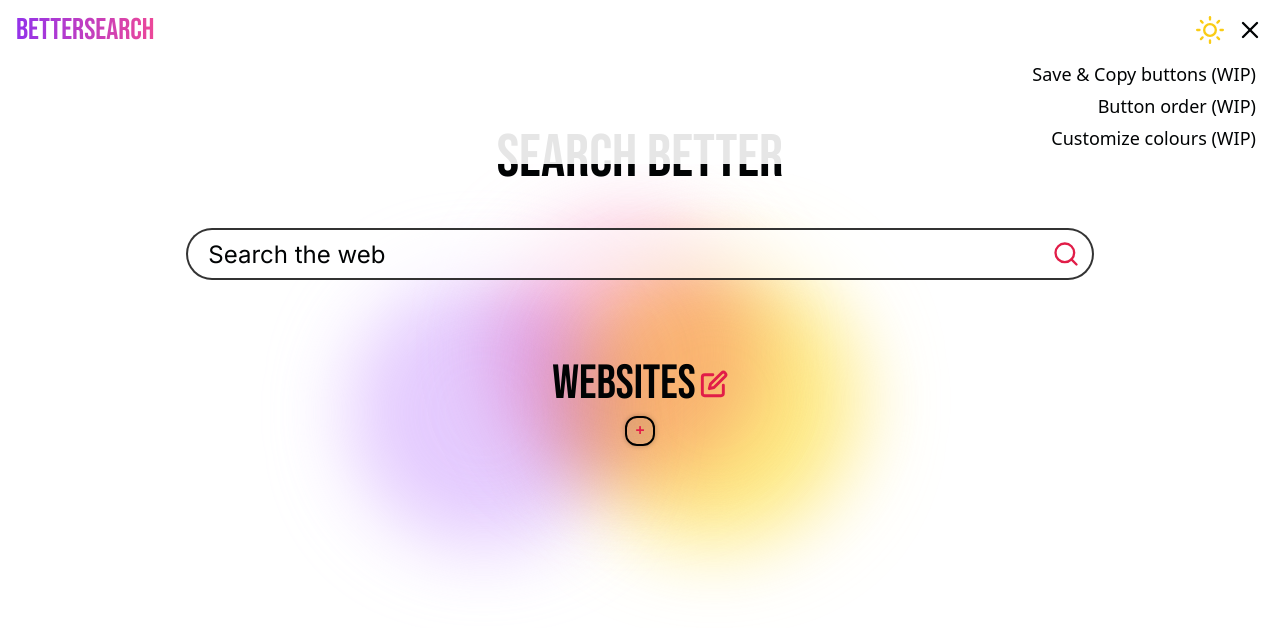
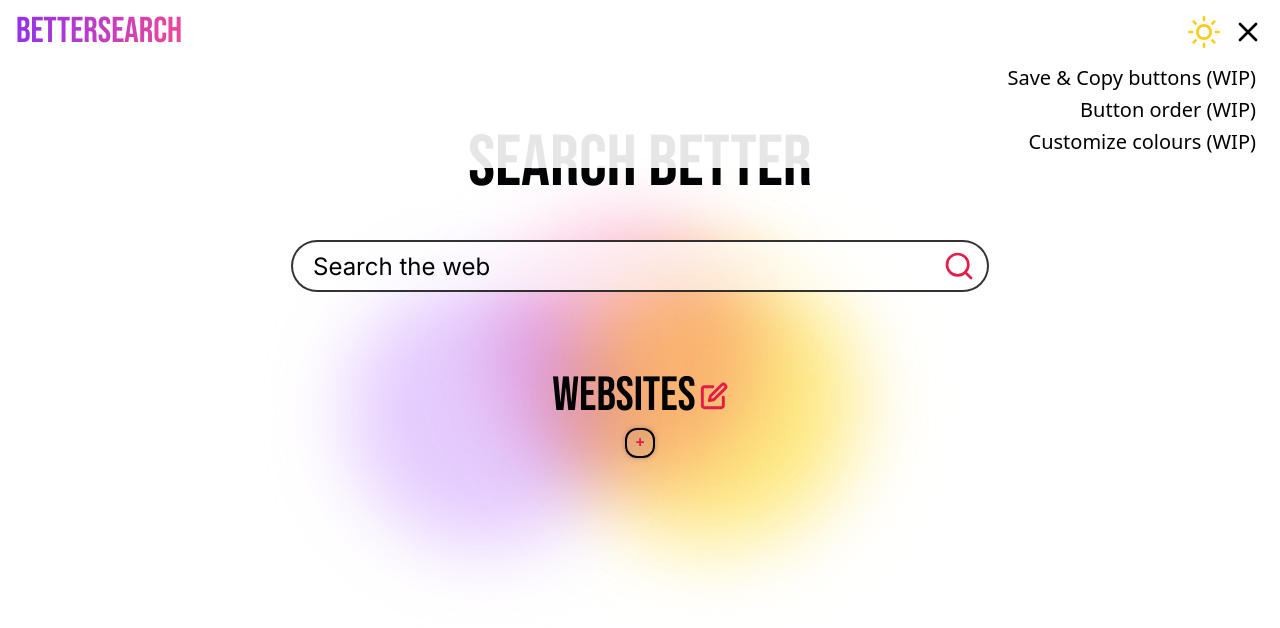
Before and after one commit to ajvejko/Bettersearch, a Vue app: page / in a window 1280 px wide. Both pictures are taken after a click on the button 1250 px from the left and 30 px from the top of the page. Shown: the top 628 px of the page. Built offline with nearby package versions, Linux system fonts and the light colour scheme.

Commit message:
finished respositivity for inital progress

```diff
--- a/src/components/Background.vue
+++ b/src/components/Background.vue
@@ -2,16 +2,16 @@
 <template>
   <!-- Background -->
   <div
-    class="absolute top-0 -z-10 flex h-screen w-screen items-center justify-center bg-background"
+    class="bg-background absolute top-0 -z-10 flex h-screen w-screen items-center justify-center"
   >
     <div
-      class="animate-blob absolute right-[33%] h-72 w-72 rounded-full bg-yellow-300 opacity-70 mix-blend-multiply blur-2xl filter"
+      class="absolute right-[33%] h-72 w-72 animate-blob rounded-full bg-yellow-300 opacity-70 mix-blend-multiply blur-2xl filter"
     ></div>
     <div
-      class="animation-delay-4000 animate-blob absolute top-1/4 h-72 w-72 rounded-full bg-pink-300 opacity-70 mix-blend-multiply blur-2xl filter"
+      class="animation-delay-4000 absolute top-1/4 h-72 w-72 animate-blob rounded-full bg-pink-300 opacity-70 mix-blend-multiply blur-2xl filter"
     ></div>
     <div
-      class="animation-delay-2000 animate-blob absolute right-[50%] h-72 w-72 rounded-full bg-purple-300 opacity-70 mix-blend-multiply blur-2xl filter"
+      class="animation-delay-2000 absolute right-[50%] h-72 w-72 animate-blob rounded-full bg-purple-300 opacity-70 mix-blend-multiply blur-2xl filter"
     ></div>
   </div>
 </template>
--- a/src/components/MainPage.vue
+++ b/src/components/MainPage.vue
@@ -5,7 +5,7 @@ import WebTable from "./WebTable.vue";
 
 <template>
   <h1
-    class="mt-32 text-center font-bebas text-5xl md:text-6xl text-textLight focus:shadow-[0_0px_11px_rgba(0,0,0,0.25)] dark:text-textDark"
+    class="mt-32 text-center font-bebas text-5xl md:text-6xl lg:text-7xl text-textLight focus:shadow-[0_0px_11px_rgba(0,0,0,0.25)] dark:text-textDark"
   >
     Search Better
   </h1>
--- a/src/components/Navbar.vue
+++ b/src/components/Navbar.vue
@@ -19,7 +19,7 @@ onClickOutside(navbar, () => (show.value = false));
       >
         <a
           href="#home"
-          class="bg-gradient-to-r from-purple-600 to-pink-500 bg-clip-text font-bebas text-2xl text-textLight text-transparent md:text-3xl"
+          class="bg-gradient-to-r from-purple-600 to-pink-500 bg-clip-text font-bebas text-2xl text-textLight text-transparent md:text-3xl lg:text-4xl"
           >BetterSearch</a
         >
 
@@ -37,7 +37,7 @@ onClickOutside(navbar, () => (show.value = false));
                 stroke-width="2"
                 stroke-linecap="round"
                 stroke-linejoin="round"
-                class="h-6 w-6 stroke-blue-500 hover:stroke-blue-700 md:h-7 md:w-7"
+                class="h-6 w-6 stroke-blue-500 hover:stroke-blue-700 md:h-7 md:w-7 lg:h-8 lg:w-8"
               >
                 <path
                   d="M21 12.79A9 9 0 1 1 11.21 3 7 7 0 0 0 21 12.79z"
@@ -52,7 +52,7 @@ onClickOutside(navbar, () => (show.value = false));
                 stroke-width="2"
                 stroke-linecap="round"
                 stroke-linejoin="round"
-                class="h-6 w-6 stroke-yellow-400 hover:stroke-yellow-500 md:h-7 md:w-7"
+                class="h-6 w-6 stroke-yellow-400 hover:stroke-yellow-500 md:h-7 md:w-7 lg:h-8 lg:w-8"
               >
                 <circle cx="12" cy="12" r="5"></circle>
                 <line x1="12" y1="1" x2="12" y2="3"></line>
@@ -67,10 +67,7 @@ onClickOutside(navbar, () => (show.value = false));
             </Transition>
           </button>
           <!-- Navigation menu button -->
-          <button
-            @click="show = !show"
-            class="text-xl dark:text-textDark md:text-2xl"
-          >
+          <button @click="show = !show" class="dark:text-textDark">
             <!-- Hamburger menu icon -->
             <svg
               v-if="!show"
@@ -80,7 +77,7 @@ onClickOutside(navbar, () => (show.value = false));
               stroke-width="2"
               stroke-linecap="round"
               stroke-linejoin="round"
-              class="h-6 w-6 stroke-textLight dark:stroke-textDark md:h-7 md:w-7"
+              class="h-6 w-6 stroke-textLight dark:stroke-textDark md:h-7 md:w-7 lg:h-8 lg:w-8"
             >
               <line x1="21" y1="10" x2="7" y2="10"></line>
               <line x1="21" y1="6" x2="3" y2="6"></line>
@@ -96,7 +93,7 @@ onClickOutside(navbar, () => (show.value = false));
               stroke-width="2"
               stroke-linecap="round"
               stroke-linejoin="round"
-              class="h-6 w-6 stroke-textLight dark:stroke-textDark md:h-7 md:w-7"
+              class="h-6 w-6 stroke-textLight dark:stroke-textDark md:h-7 md:w-7 lg:h-8 lg:w-8"
             >
               <line x1="18" y1="6" x2="6" y2="18"></line>
               <line x1="6" y1="6" x2="18" y2="18"></line>
@@ -114,7 +111,7 @@ onClickOutside(navbar, () => (show.value = false));
             <a
               @click="show = !show"
               href="#about"
-              class="text-textLight hover:underline md:text-lg dark:text-textDark"
+              class="text-textLight hover:underline dark:text-textDark md:text-lg lg:text-xl"
               >Save & Copy buttons (WIP)</a
             >
           </span>
@@ -122,7 +119,7 @@ onClickOutside(navbar, () => (show.value = false));
             <a
               @click="show = !show"
               href="#projects"
-              class="text-textLight hover:underline md:text-lg dark:text-textDark"
+              class="text-textLight hover:underline dark:text-textDark md:text-lg lg:text-xl"
               >Button order (WIP)</a
             >
           </span>
@@ -130,7 +127,7 @@ onClickOutside(navbar, () => (show.value = false));
             <a
               @click="show = !show"
               href="#contact"
-              class="text-textLight hover:underline md:text-lg dark:text-textDark"
+              class="text-textLight hover:underline dark:text-textDark md:text-lg lg:text-xl"
               >Customize colours (WIP)</a
             >
           </span>
--- a/src/components/SearchBar.vue
+++ b/src/components/SearchBar.vue
@@ -33,7 +33,7 @@ const search = (): void => {
       ref="searchInput"
       @keyup.enter="search"
       placeholder="Search the web"
-      class="input-search w-2/3 rounded-l-full border-2 border-r-0 border-black/80 bg-white/60 px-5 py-2 text-xl text-textLight outline-none placeholder:font-inter placeholder:text-textLight focus:bg-white/90 dark:border-white/50 dark:bg-black/50 dark:text-textDark dark:placeholder:text-textDark dark:focus:bg-black/70 md:text-2xl"
+      class="input-search w-2/3 max-w-3xl lg:w-1/2 rounded-l-full border-2 border-r-0 border-black/80 bg-white/60 px-5 py-2 text-xl text-textLight outline-none placeholder:font-inter placeholder:text-textLight focus:bg-white/90 dark:border-white/50 dark:bg-black/50 dark:text-textDark dark:placeholder:text-textDark dark:focus:bg-black/70 md:text-2xl"
     />
     <button
       class="search-button items-center rounded-r-full border-y-2 border-r-2 border-black/80 bg-white/60 px-3 dark:border-white/50 dark:bg-black/50"
@@ -45,7 +45,7 @@ const search = (): void => {
         stroke-width="2"
         stroke-linecap="round"
         stroke-linejoin="round"
-        class="h-6 w-6 stroke-primary md:h-7 md:w-7"
+        class="h-6 w-6 stroke-primary md:h-7 md:w-7 lg:h-8 lg:w-8"
       >
         <circle cx="11" cy="11" r="8"></circle>
         <line x1="21" y1="21" x2="16.65" y2="16.65"></line>
--- a/src/components/WebButton.vue
+++ b/src/components/WebButton.vue
@@ -6,7 +6,7 @@ import { windowStore } from "@/stores/windowStores";
 
 <template>
   <button
-    class="dark:bg-dark/5 mr-1 mt-2 font-inter rounded-xl border-2 border-black px-2 pb-0.5 font-bold text-textLight shadow-[0_0px_5px_rgba(0,0,0,0.25)] hover:bg-white/10 active:shadow-black dark:border-white dark:text-textDark dark:hover:bg-black/10 dark:active:shadow-white"
+    class="dark:bg-dark/5 mr-2 mt-2 font-inter rounded-xl md:text-lg border-2 border-black px-2 pb-0.5 font-bold text-textLight shadow-[0_0px_5px_rgba(0,0,0,0.25)] hover:bg-white/10 active:shadow-black dark:border-white dark:text-textDark dark:hover:bg-black/10 dark:active:shadow-white"
     :class="[
       buttonStore.name === name
         ? 'bg-white/50 hover:bg-white/50 dark:bg-black/50 dark:hover:bg-black/50'
--- a/src/components/WebTable.vue
+++ b/src/components/WebTable.vue
@@ -18,7 +18,7 @@ onClickOutside(webEdit, () => (windowStore.EditWindow = false));
 <template>
   <div class="mt-20 flex justify-center text-center">
     <h2
-      class="font-bebas text-4xl text-textLight dark:text-textDark md:text-5xl"
+      class="font-bebas text-4xl text-textLight dark:text-textDark md:text-5xl lg:text-5xl"
     >
       <Transition name="fade" mode="out-in">
         <span v-if="!windowStore.EditMode">Websites</span>
```
Also changed, not shown: src/components/WebAdd.vue (+8 -8 lines), src/components/WebEdit.vue (+7 -7 lines).
